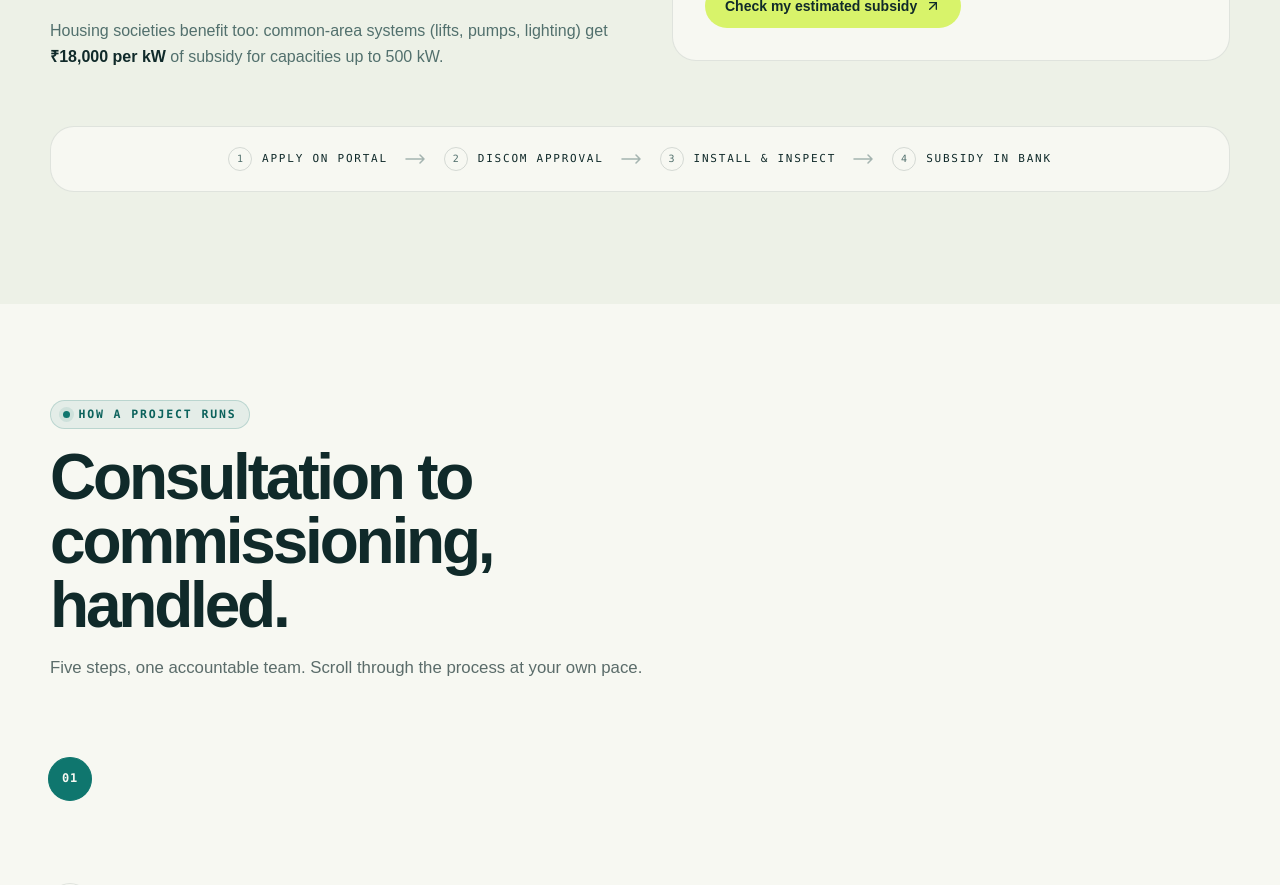
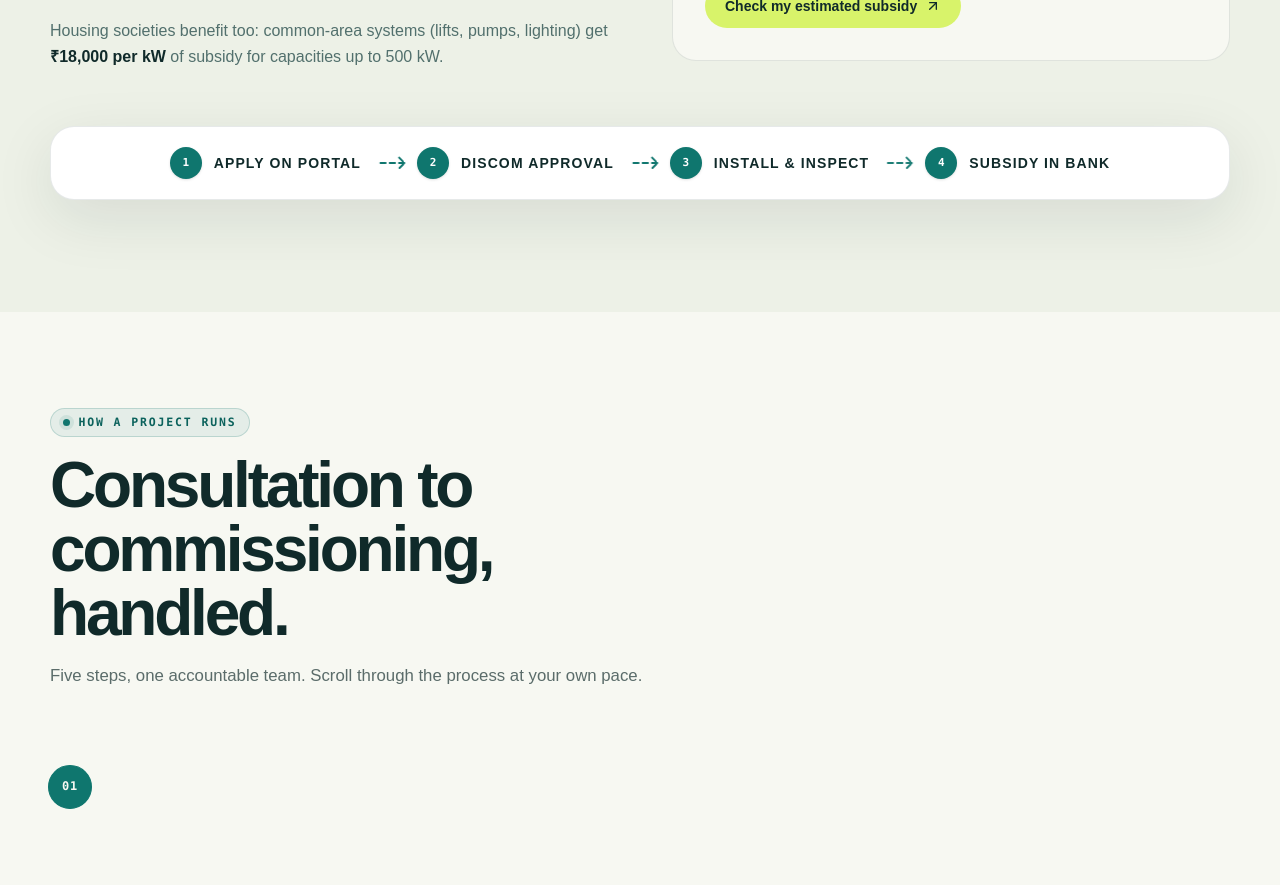
Before and after one commit to AmanG-04/caatweb, a Next.js app: page / in a window 1280 px wide. Shown: the part 1960-2845 px from the top of the page. Built offline with nearby package versions, Linux system fonts and the light colour scheme.

Commit message:
feat: improve subsidy process readability

```diff
--- a/app/globals.css
+++ b/app/globals.css
@@ -64,6 +64,10 @@ body { margin: 0; overflow-x: hidden; background: var(--cream); color: var(--ink
 .border-gold\/40 { border-color: rgba(216,243,106,.4); }
 @keyframes dash-flow { to { stroke-dashoffset: -48; } }
 .energy-dash { stroke-dasharray: 6 10; animation: dash-flow 1.6s linear infinite; }
+.subsidy-step-arrow { color: #0f766e; animation: subsidy-arrow-nudge 2.8s ease-in-out infinite; }
+.subsidy-step-arrow path { stroke-dasharray: 4 3; animation: subsidy-arrow-flow 2.8s ease-in-out infinite; }
+@keyframes subsidy-arrow-nudge { 0%, 100% { transform: translateX(0); opacity: .5; } 45%, 55% { transform: translateX(.3rem); opacity: 1; } }
+@keyframes subsidy-arrow-flow { 0%, 100% { stroke-dashoffset: 0; } 50% { stroke-dashoffset: -14; } }
 .brand-marquee { overflow: hidden; border-block: 1px solid rgba(15,118,110,.12); background: #102a2a; color: #f7f8f2; }
 .brand-marquee-track { display: flex; width: max-content; animation: brand-marquee 28s linear infinite; }
 .brand-marquee-set { display: flex; align-items: center; min-width: max-content; }
@@ -157,4 +161,4 @@ body { margin: 0; overflow-x: hidden; background: var(--cream); color: var(--ink
 @media (max-width: 700px) { .solar-flow { opacity: .28; } }
 @media (max-width: 700px) { .solar-readout { transform: scale(.85); transform-origin: top left; } .solar-controls { gap: .45rem; padding-inline: .65rem; } }
 @media (min-width: 640px) { .quote-form-panel { border-width: 10px; } }
-@media (prefers-reduced-motion: reduce) { .scroll-reveal, .step-panel, .calculating-orb, .flow-rays path, .flow-sun, .flow-electricity, .flow-bulb, .flow-window-frame, .flow-energy-dot, .reference-column, .brand-marquee-track, .energy-dash, .site-header, .hero-title-highlight { animation: none; transition: none; } .hero-title-highlight { background-position: 50% 50%; } }
+@media (prefers-reduced-motion: reduce) { .scroll-reveal, .step-panel, .calculating-orb, .flow-rays path, .flow-sun, .flow-electricity, .flow-bulb, .flow-window-frame, .flow-energy-dot, .reference-column, .brand-marquee-track, .energy-dash, .subsidy-step-arrow, .subsidy-step-arrow path, .site-header, .hero-title-highlight { animation: none; transition: none; } .hero-title-highlight { background-position: 50% 50%; } }
--- a/components/subsidy-info.tsx
+++ b/components/subsidy-info.tsx
@@ -16,11 +16,12 @@ const steps = [
   "Subsidy in bank",
 ];
 
-function StepArrow() {
+function StepArrow({ index }: { index: number }) {
   return (
     <svg
       viewBox="0 0 24 12"
-      className="h-3 w-6 shrink-0 text-ink-soft/50"
+      className="subsidy-step-arrow h-4 w-8 shrink-0"
+      style={{ animationDelay: `${index * 180}ms` }}
       aria-hidden="true"
       fill="none"
       stroke="currentColor"
@@ -98,18 +99,18 @@ export default function SubsidyInfo() {
 
         {/* 4-step mini-strip */}
         <Reveal delay={0.1} className="mt-14">
-          <ol className="flex flex-wrap items-center justify-center gap-x-4 gap-y-3 rounded-3xl border border-ink/10 bg-paper px-6 py-5">
+          <ol className="flex flex-wrap items-center justify-center gap-x-3 gap-y-3 rounded-3xl border border-ink/10 bg-white px-6 py-5 shadow-soft">
             {steps.map((step, i) => (
-              <li key={step} className="flex items-center gap-4">
-                <span className="flex items-center gap-2.5">
-                  <span className="flex h-6 w-6 items-center justify-center rounded-full border border-ink/15 font-mono text-[10px] text-ink-soft">
+              <li key={step} className="flex items-center gap-3">
+                <span className="flex items-center gap-3">
+                  <span className="flex h-8 w-8 items-center justify-center rounded-full bg-teal font-mono text-[11px] font-bold text-white shadow-sm">
                     {i + 1}
                   </span>
-                  <span className="font-mono text-[11px] uppercase tracking-[0.16em] text-ink">
+                  <span className="text-xs font-bold uppercase tracking-[0.08em] text-ink sm:text-sm">
                     {step}
                   </span>
                 </span>
-                {i < steps.length - 1 && <StepArrow />}
+                {i < steps.length - 1 && <StepArrow index={i} />}
               </li>
             ))}
           </ol>
```
